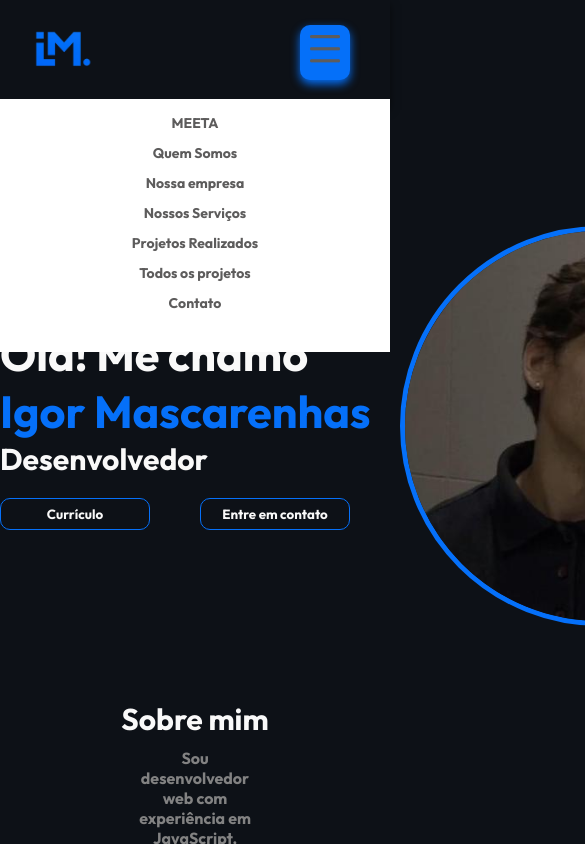
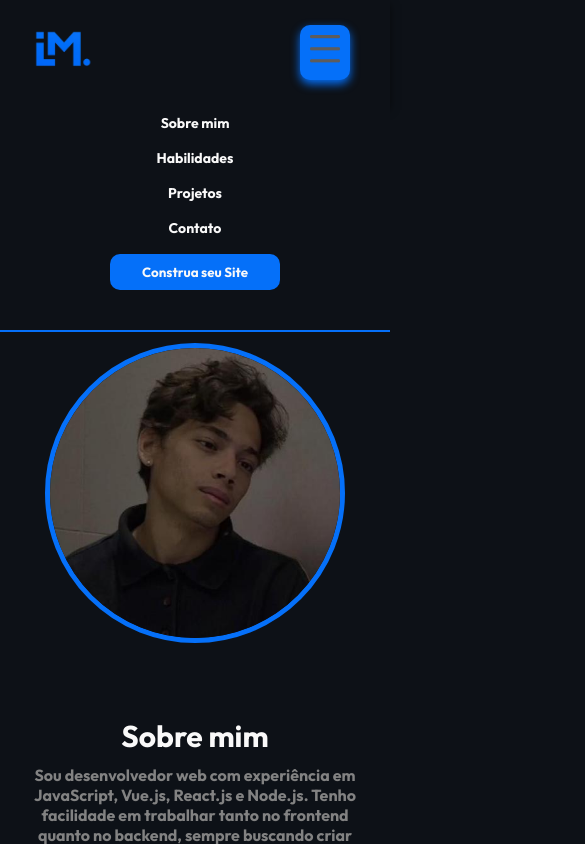
Before and after one commit to Igorodri/portf-lio, a Vue app: page / in a window 390 px wide. Both pictures are taken after a click on the button 325 px from the left and 52 px from the top of the page. Shown: the top 844 px of the page, 585 px wide, since content can reach past the window. Built offline with nearby package versions, Linux system fonts and the light colour scheme; no server answers.

Commit message:
Responsividade

```diff
--- a/src/assets/main.css
+++ b/src/assets/main.css
@@ -62,20 +62,22 @@ main{
   margin: 10px 500px 10px 500px ;
 }
 
-/* Celulares Pequenos */
-@media (max-width: 360px) {
 
+
+/* Dispositivos móveis*/
+@media (min-width: 300px) and (max-width: 1024px) {
+    .texto{
+    text-align: center;
+    color: var(--cor-secundaria-texto);
+    font-weight: bold;
+    margin: 10px 25px 10px 25px ;
+  }
+
+    .section-content:not(:first-child){
+      margin-top: 100px;
+    }
 }
 
-/* Celulares Padrões */
-@media (min-width: 361px) and (max-width: 768px) {
-
-}
-
-/* Tablet */
-@media (min-width: 769px) and (max-width: 1024px) {
-
-}
 
 /* Notebook */
 @media (min-width: 1025px) and (max-width: 1366px) {
--- a/src/components/FormularioComponents/formularioSiteComponent.vue
+++ b/src/components/FormularioComponents/formularioSiteComponent.vue
@@ -171,7 +171,7 @@ onMounted(() => {
 
 <style scoped>
 .formulario-section {
-  margin: 50px;
+  margin-top: 30px;
   padding: 0 20px;
   display: flex;
   flex-direction: column;
--- a/src/components/HomeComponents/contatoComponent.vue
+++ b/src/components/HomeComponents/contatoComponent.vue
@@ -39,4 +39,26 @@ const contatos = [
     display: flex;
     margin-top: 50px;
 }
+
+
+/* Dispositivos móveis*/
+@media (min-width: 300px) and (max-width: 1024px) {
+    .area-contato{
+        flex-wrap: wrap;
+        justify-content: center;
+    }
+}
+
+
+/* Notebook */
+@media (min-width: 1025px) and (max-width: 1366px) {
+    .texto{
+      margin: 10px 300px 10px 300px ;
+    }
+
+    .section-content:not(:first-child){
+    margin-top: 200px;
+    }
+
+}
 </style>
--- a/src/components/HomeComponents/homeComponent.vue
+++ b/src/components/HomeComponents/homeComponent.vue
@@ -102,11 +102,11 @@ setTimeout(() => {
     justify-content: space-evenly;
     align-items: center;
     color: var(--cor-principal-texto);
-    margin: 120px 0px 70px 0px
+    margin: 70px 0px 70px 0px
 }
 
 .content h1{
-    font-size: 45px;
+    font-size: 2.5rem;
 }
 
 .content h2{
@@ -151,26 +151,44 @@ setTimeout(() => {
 }
 
 
-/* Celulares Pequenos */
-@media (max-width: 360px) {
+/* Celulares Padrões */
+@media (min-width: 300px) and (max-width: 1024px) {
+  .content{
+    justify-content: center;
+    flex-direction: column;
+    text-align: center;
+    margin: 70px 0px 70px 0px
+  }
 
-}
+  .content h1{
+    font-size: 28px;
+  }
 
-/* Celulares Padrões */
-@media (min-width: 361px) and (max-width: 768px) {
+  .content h2{
+    font-size: 20px;
+  }
 
-}
+  .area-img img{
+    width: 300px;
+    border-radius: 100%;
+    border: 5px solid var(--cor-secundaria);
+  }
 
-/* Tablet */
-@media (min-width: 769px) and (max-width: 1024px) {
+  .area-btn{
+    margin-bottom: 20px;
+    justify-content: center;
+  }
+
+  .area-btn button{
+    margin-right: 10px;
+  }
+
 
 }
 
 /* Notebook */
 @media (min-width: 1025px) and (max-width: 1366px) {
-  .content{
-    margin: 80px 0px 70px 0px;
-  }
+
 }
 
 
--- a/src/components/HomeComponents/subcomponents/boxContato.vue
+++ b/src/components/HomeComponents/subcomponents/boxContato.vue
@@ -72,4 +72,11 @@ a {
     background-color: #333;
     color: white;
 }
+
+/* Dispositivos móveis*/
+@media (min-width: 300px) and (max-width: 1024px) {
+    .box-contato {
+        margin: 15px;
+    }
+}
 </style>
--- a/src/headerComponent.vue
+++ b/src/headerComponent.vue
@@ -22,13 +22,11 @@
         </button>
 
         <div class="mobile_menu" ref="mobile_menu">
-            <RouterLink to="/geral"><span>MEETA</span></RouterLink>
-            <a href="#quemsomos"><span>Quem Somos</span></a>
-            <RouterLink to="/empresa"><span class="span_submenu">Nossa empresa</span></RouterLink>
-            <a href="#servico"><span>Nossos Serviços</span></a>
-            <a href="#projetos_preview"><span>Projetos Realizados</span></a>
-            <RouterLink to="/projetos"><span class="span_submenu">Todos os projetos</span></RouterLink>
-            <a href="#footer"><span>Contato</span></a>
+            <a href="#sobre"><span>Sobre mim</span></a>
+            <a href="#quemsomos"><span>Habilidades</span></a>
+            <a href="#projetos"><span>Projetos</span></a>
+            <a href="#contato"><span>Contato</span></a>
+            <RouterLink to="/formulario"><button>Construa seu Site</button></RouterLink>
         </div>
 
     </header>
@@ -75,13 +73,13 @@ nav span:hover{
     transition: 0.2s;
 }
 
-.area-btn button{
+.area-btn button, .mobile_menu button{
     width: 170px;
     border-radius: 10px;
     padding: 10px;
     background-color: var(--cor-secundaria);
     font-weight: bold;
-    color: white;
+    color: var(--cor-principal-texto);
     border: none;
     cursor: pointer;
     transition: 0.5s;
@@ -107,10 +105,11 @@ transition: all 0.3s ease;
     top: 90px;
     left: 0;
     width: 100%;
-    background-color: #ffffff;
+    background-color: var(--cor-fundo);
     display: none;
     transition: all 0.3s ease;
     z-index: 99;
+    border-bottom: 2px solid var(--cor-secundaria);
 }
 
 .btn-default_mobile{
@@ -129,8 +128,8 @@ transition: all 0.3s ease;
     }
 
     .btn-default_mobile:hover {
-        background-color: #fcda7c;
-        box-shadow: 0 4px 10px #fcda7c;
+        background-color: var(--cor-secundaria-pressionada);
+        box-shadow: 0 4px 10px var(--cor-secundaria-pressionada);
         transform: translateY(-2px);
     }
 
@@ -142,24 +141,6 @@ transition: all 0.3s ease;
 
     .mobile_menu{
         padding-bottom: 20px;
-    }
-
-    .mobile_menu input{
-        height: 40px;
-        width: 180px;
-        background-color: #FDCB3C;
-        border: none;
-        border-radius: 5px;
-        color: white;
-        text-align: center;
-        cursor: pointer;
-        transition: 0.5s;
-    }
-
-    .mobile_menu input:hover{
-        background-color: #FDCB3C;
-        transform: scale(1.01,1.01) translateY(3px);
-        transition: 0.5s;
     }
 
     .mobile_menu.active_mobile{
@@ -175,10 +156,11 @@ transition: all 0.3s ease;
         .mobile_menu a{
         text-decoration: none;
         font-weight: bold;
-        color: #5D5C5C;
+        color: var(--cor-principal-texto);
         transition: 0.2s;
         font-size: 14px;
         cursor: pointer;
+        margin-bottom: 5px;
     }
 
     .mobile_menu a:last-child{
@@ -186,25 +168,15 @@ transition: all 0.3s ease;
         }
 
     .mobile_menu a:hover{
-        color: #FDCB3C;
+        color: var(--cor-secundaria);
         transition: 0.2s;
 
     }
 
-/* Celulares Pequenos */
-@media (max-width: 360px) {
-.desktop, #btn_desktop{
-    display: none;
-}
 
-.btn-default_mobile{
-    display: block;
-}
-
-}
 
 /* Dispositivos Móveis */
-@media (min-width: 361px) and (max-width: 1024px) {
+@media (min-width: 300px) and (max-width: 1024px) {
 header{
     justify-content: space-between;
 }
@@ -218,13 +190,6 @@ header{
 }
 
 }
-
-
-/* Notebook */
-@media (min-width: 1025px) and (max-width: 1366px) {
-
-}
-
 
 </style>
 
```
